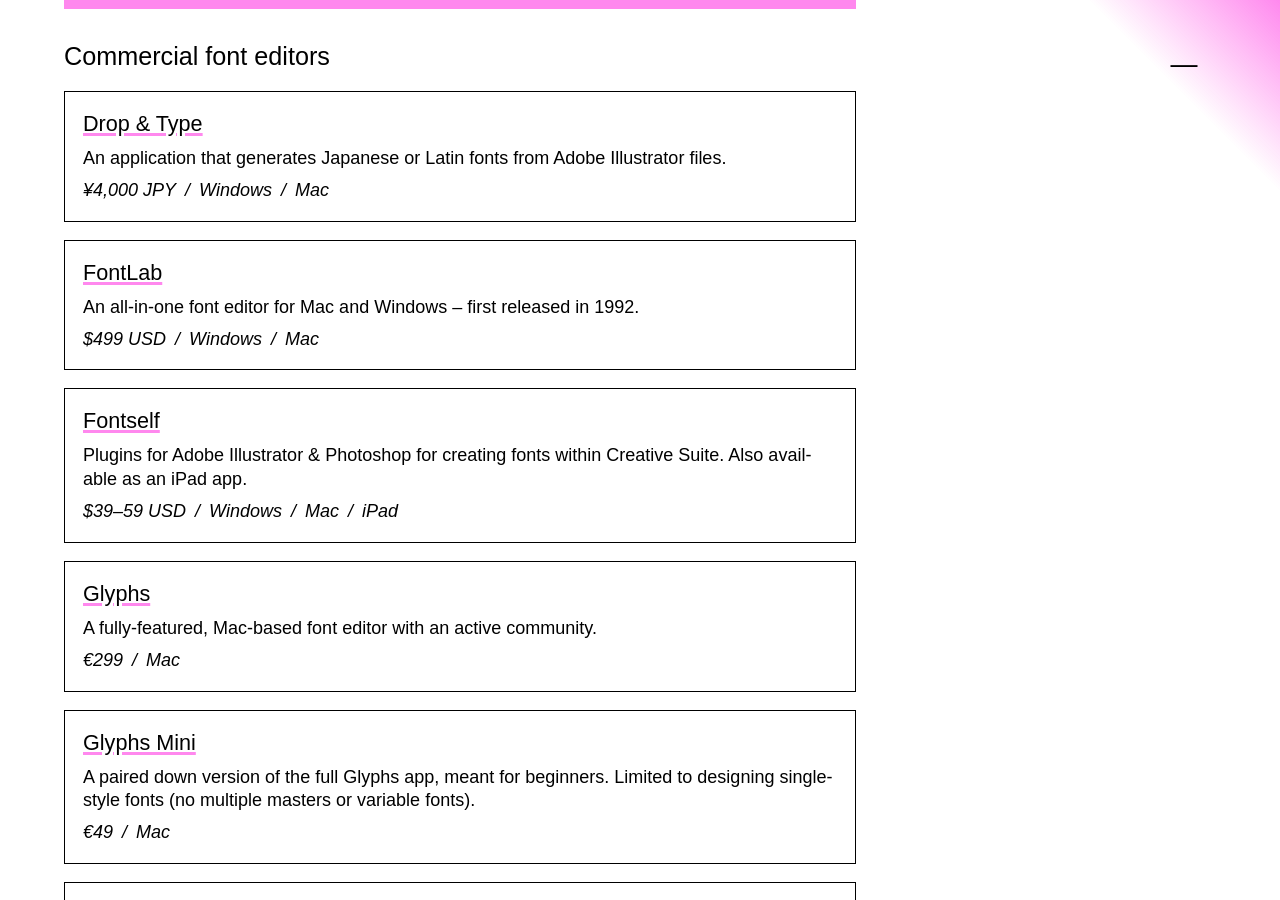
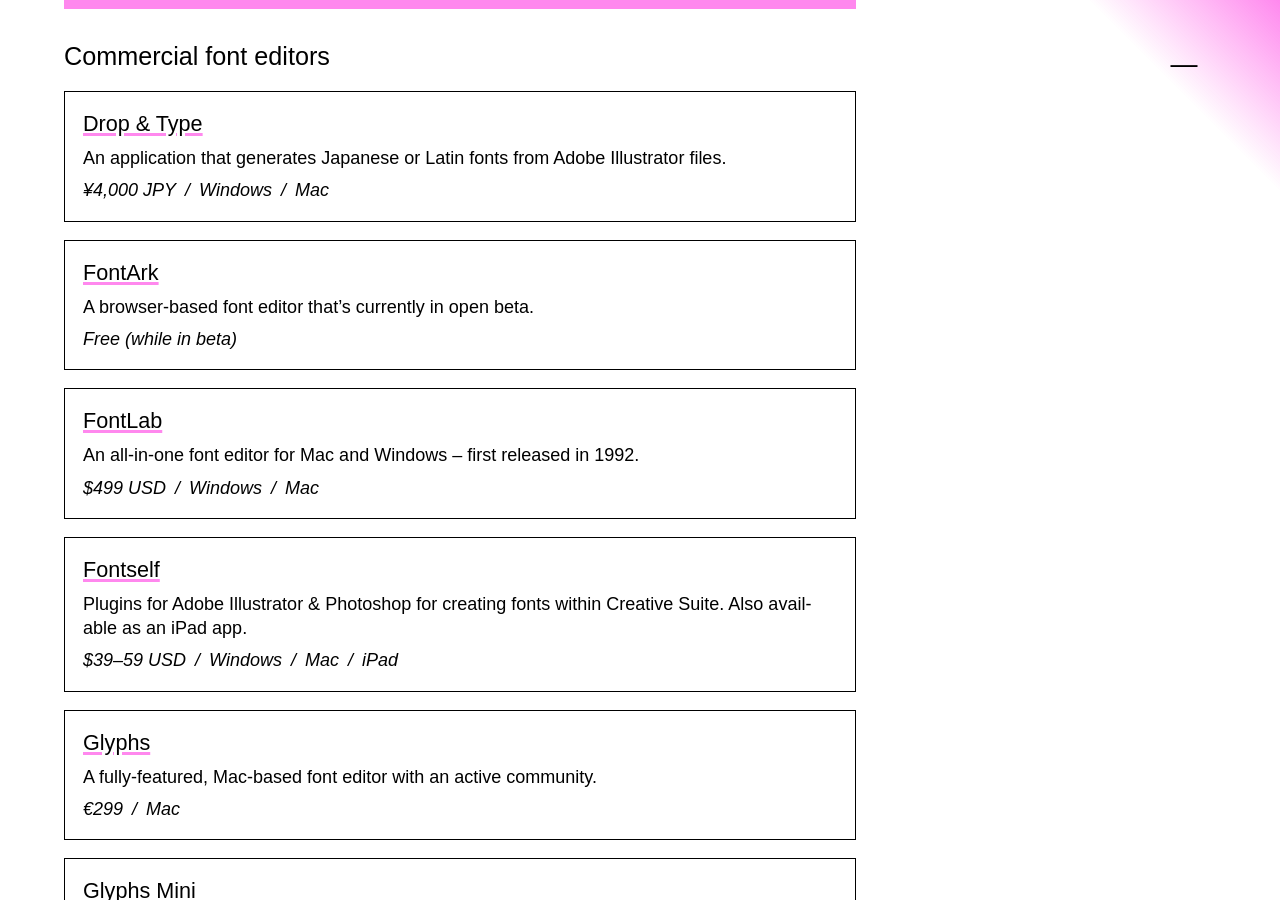
Before and after one commit to justinpenner/type-design-resources, a Jekyll site: the page built from index.md, in a window 1280 px wide and 900 px high, scrolled down 4483 px. Built offline with Jekyll 4.4.1, drawn with Linux system fonts in a browser that asks for light colours; some web fonts are replaced; some of the changed text lies outside the part shown.

Commit message:
More browser-based font editors

```diff
--- a/_data/data.yaml
+++ b/_data/data.yaml
@@ -138,6 +138,11 @@
               - ¥4,000 JPY
               - Windows
               - Mac
+          - name: FontArk
+            description: A browser-based font editor that’s currently in open beta.
+            url: https://fontark.net/
+            data:
+              - Free (while in beta)
       - name: Free and open source (FOSS) font editors
         items:
           - name: Birdfont
@@ -175,6 +180,12 @@
             url: http://trufont.github.io/
             description: A Mac-based FOSS font editor, written in Python. Now discontinued (2023).
             discontinued: true
+          - name: Glyphr Studio
+            url: https://github.com/glyphr-studio/Glyphr-Studio-1
+            description: A browser-based FOSS font editor.
+            links:
+              - name: GitHub
+                url: https://github.com/glyphr-studio/Glyphr-Studio-1
   - name: Community
     items:
     subcategories:
```
